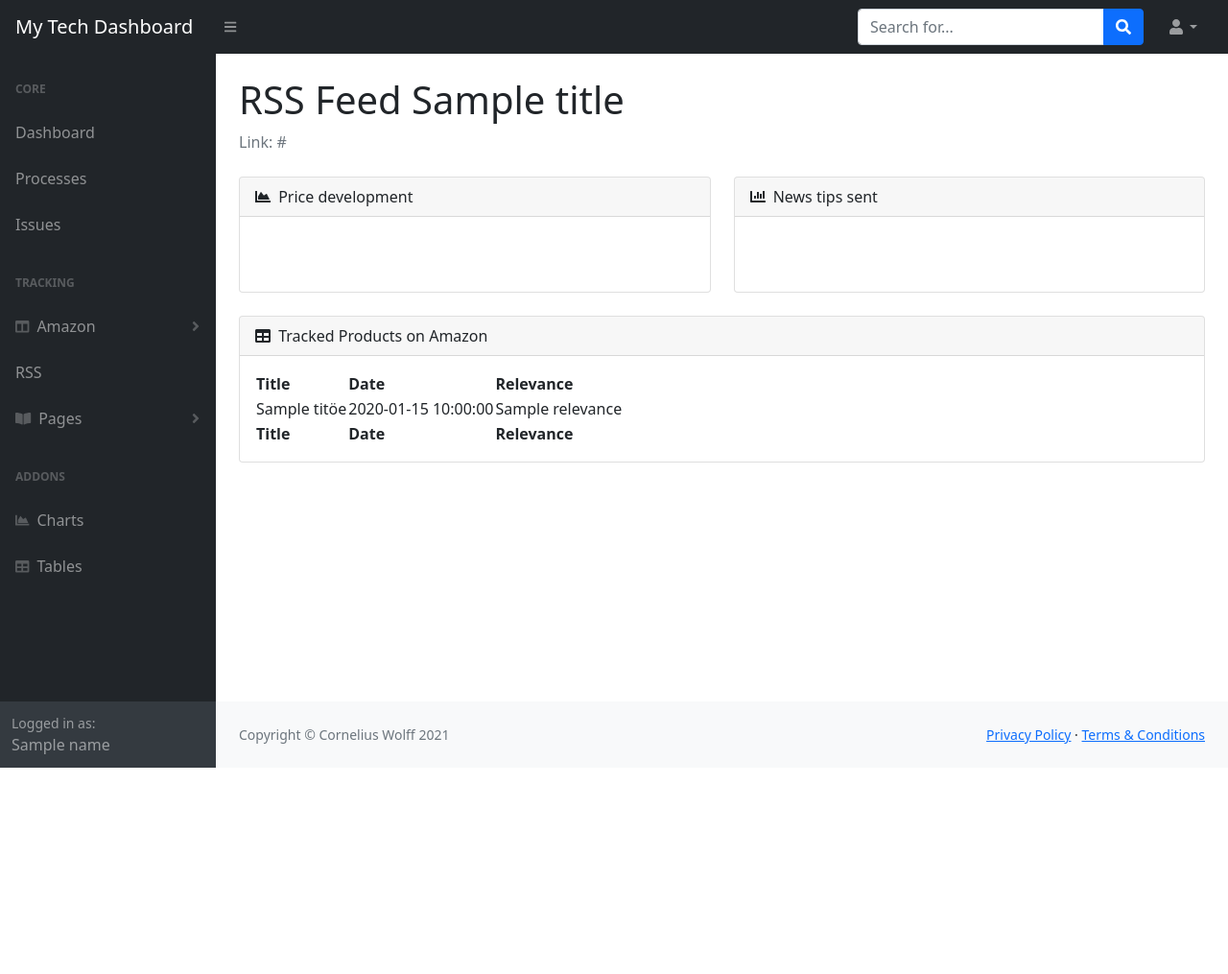
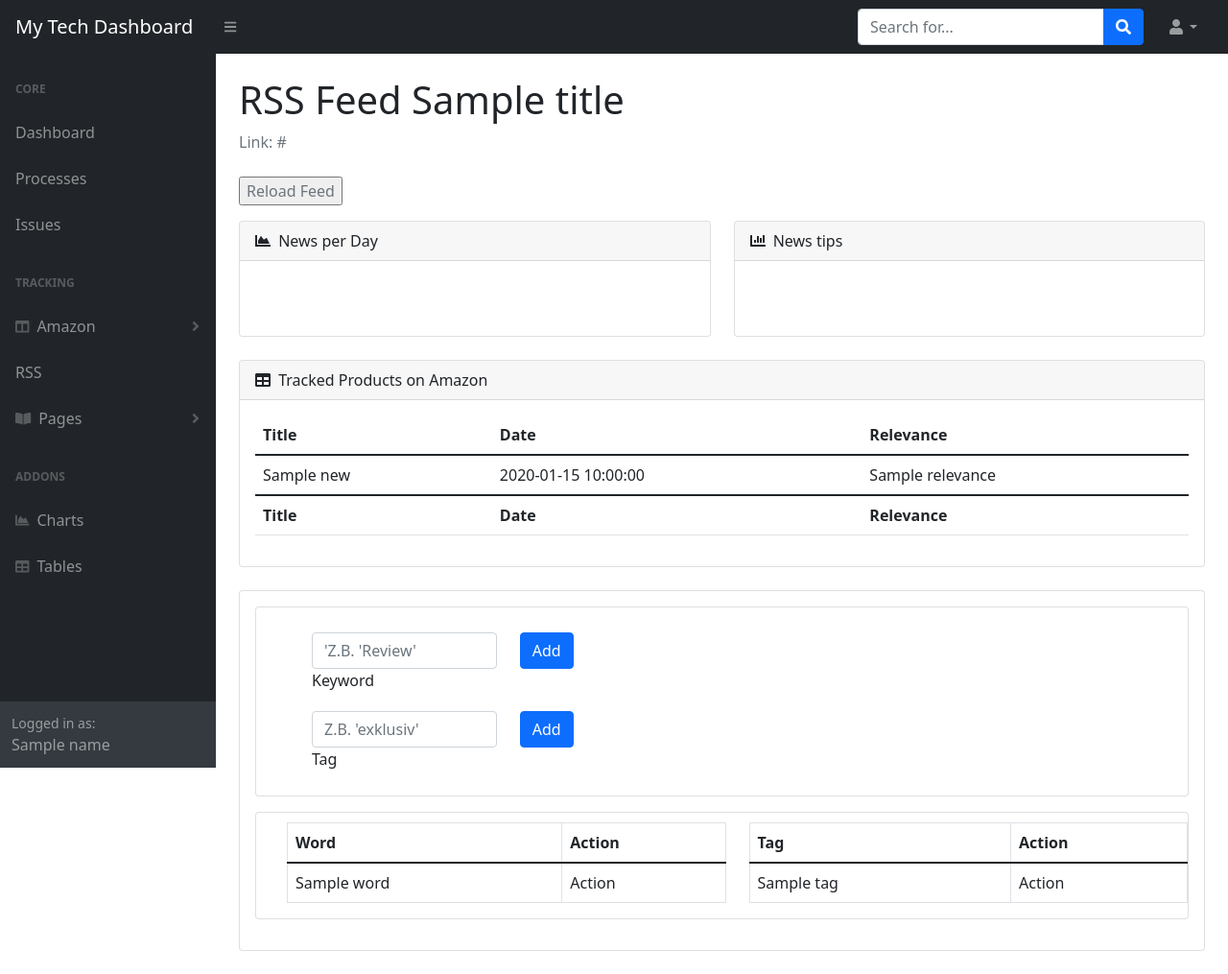
Before and after one commit to cowolff/Telegram_Tech_News, a Flask app: template templates/rss-specific.html in a window 1280 px wide. Shown: the whole page at 96% size. Before the commit the page ends 800 px from the top, so only its background shows below. Run offline with Flask 2, Linux system fonts and the light colour scheme; the template is opened without the code that fills it: most values are stand-ins (such as "Sample title", 1, 10 or a date in 2020); some libraries are stand-ins or nearby versions.

Commit message:
Web stuff
Everybody hates HTML and JS, so why bother explaining what I did. It was torture enough to actually do it.

```diff
--- a/static/assets/demo/chart-area-demo.js
+++ b/static/assets/demo/chart-area-demo.js
@@ -20,7 +20,7 @@ function convertToDate(arr) {
     console.log(date.getDate());
     dates.push(full_date);
   }
-  console.log(dates)
+  console.log(dates);
   return dates;
 }
 // Area Chart Example
--- a/static/assets/demo/chart-bar-demo.js
+++ b/static/assets/demo/chart-bar-demo.js
@@ -11,20 +11,34 @@ function getMax(arr) {
   return parseInt(max) + (max * 0.1);
 }
 
+function convertToDate(arr) {
+  var dates = [];
+  for (var i=0 ; i<arr.length ; i++) {
+    var date = new Date(arr[i]*1000);
+    var full_date = ""+date.getDate()+"."+(date.getMonth()+1)+"."+date.getFullYear();
+    console.log(date.getDate());
+    dates.push(full_date);
+  }
+  console.log(dates);
+  return dates;
+}
+
 // Bar Chart Example
 var ctx = document.getElementById("myBarChart");
 var weeks = document.getElementById("myBarChart").dataset.weeks;
 var numbers = document.getElementById("myBarChart").dataset.numbers;
 
+console.log(weeks);
 weeks = JSON.parse(weeks);
 numbers = JSON.parse(numbers);
+var dates = convertToDate(weeks);
 
 var max = getMax(numbers);
 
 var myLineChart = new Chart(ctx, {
   type: 'bar',
   data: {
-    labels: weeks,
+    labels: dates,
     datasets: [{
       label: "Revenue",
       backgroundColor: "rgba(2,117,216,1)",
@@ -42,7 +56,7 @@ var myLineChart = new Chart(ctx, {
           display: false
         },
         ticks: {
-          maxTicksLimit: 6
+          maxTicksLimit: 7
         }
       }],
       yAxes: [{
--- a/static/assets/demo/datatables-demo.js
+++ b/static/assets/demo/datatables-demo.js
@@ -1,4 +1,4 @@
 // Call the dataTables jQuery plugin
 $(document).ready(function() {
-  $('#dataTable').DataTable();
+   $('table.display').DataTable();
 });
--- a/templates/rss-overview.html
+++ b/templates/rss-overview.html
@@ -195,7 +195,8 @@
                                     <tbody>
                                         {% for feed in feeds %}
                                         <tr>
-                                            <td><button type="button" class="btn btn-link" type="submit" value={{ feed.feedId }} name="SpecificRSSButton">{{ feed.name }}</button></td>
+                                            <td>
+                                                <a href={{ url_for('getRSSspecific', feedId=feed.feedId) }}>{{ feed.name }}</button></td>
                                             <td>{{ feed.numberNews }}</td>
                                             <td>{{ feed.numberRelevantNews }}</td>
                                             <td>{{ feed.numberRelevantNewsToday }}</td>
--- a/templates/rss-specific.html
+++ b/templates/rss-specific.html
@@ -1,5 +1,6 @@
 <!DOCTYPE html>
 <html lang="en">
+
 <head>
     <meta charset="utf-8" />
     <meta http-equiv="X-UA-Compatible" content="IE=edge" />
@@ -9,29 +10,37 @@
     <title>My Tech Dashboard</title>
     <link href="https://cdn.jsdelivr.net/npm/simple-datatables@latest/dist/style.css" rel="stylesheet" />
     <link href="{{ url_for('static', filename='styles.css') }}" rel="stylesheet" />
-        <script src="https://cdnjs.cloudflare.com/ajax/libs/font-awesome/5.15.3/js/all.min.js" crossorigin="anonymous"></script>
+    <script src="https://cdnjs.cloudflare.com/ajax/libs/font-awesome/5.15.3/js/all.min.js"
+        crossorigin="anonymous"></script>
 </head>
+
 <body class="sb-nav-fixed">
     <nav class="sb-topnav navbar navbar-expand navbar-dark bg-dark">
         <!-- Navbar Brand-->
         <a class="navbar-brand ps-3" href="index.html">My Tech Dashboard</a>
         <!-- Sidebar Toggle-->
-            <button class="btn btn-link btn-sm order-1 order-lg-0 me-4 me-lg-0" id="sidebarToggle" href="#!"><i class="fas fa-bars"></i></button>
+        <button class="btn btn-link btn-sm order-1 order-lg-0 me-4 me-lg-0" id="sidebarToggle" href="#!"><i
+                class="fas fa-bars"></i></button>
         <!-- Navbar Search-->
         <form class="d-none d-md-inline-block form-inline ms-auto me-0 me-md-3 my-2 my-md-0">
             <div class="input-group">
-                    <input class="form-control" type="text" placeholder="Search for..." aria-label="Search for..." aria-describedby="btnNavbarSearch" />
-                    <button class="btn btn-primary" id="btnNavbarSearch" type="button"><i class="fas fa-search"></i></button>
+                <input class="form-control" type="text" placeholder="Search for..." aria-label="Search for..."
+                    aria-describedby="btnNavbarSearch" />
+                <button class="btn btn-primary" id="btnNavbarSearch" type="button"><i
+                        class="fas fa-search"></i></button>
             </div>
         </form>
         <!-- Navbar-->
         <ul class="navbar-nav ms-auto ms-md-0 me-3 me-lg-4">
             <li class="nav-item dropdown">
-                    <a class="nav-link dropdown-toggle" id="navbarDropdown" href="#" role="button" data-bs-toggle="dropdown" aria-expanded="false"><i class="fas fa-user fa-fw"></i></a>
+                <a class="nav-link dropdown-toggle" id="navbarDropdown" href="#" role="button" data-bs-toggle="dropdown"
+                    aria-expanded="false"><i class="fas fa-user fa-fw"></i></a>
                 <ul class="dropdown-menu dropdown-menu-end" aria-labelledby="navbarDropdown">
                     <li><a class="dropdown-item" href="#!">Settings</a></li>
                     <li><a class="dropdown-item" href="#!">Activity Log</a></li>
-                        <li><hr class="dropdown-divider" /></li>
+                    <li>
+                        <hr class="dropdown-divider" />
+                    </li>
                     <li><a class="dropdown-item" href="#!">Logout</a></li>
                 </ul>
             </li>
@@ -69,29 +78,37 @@
                         <a class="nav-link" href="{{ url_for('getRSSOverview') }}">
                             RSS
                         </a>
-                            <a class="nav-link collapsed" href="#" data-bs-toggle="collapse" data-bs-target="#collapsePages" aria-expanded="false" aria-controls="collapsePages">
+                        <a class="nav-link collapsed" href="#" data-bs-toggle="collapse" data-bs-target="#collapsePages"
+                            aria-expanded="false" aria-controls="collapsePages">
                             <div class="sb-nav-link-icon"><i class="fas fa-book-open"></i></div>
                             Pages
                             <div class="sb-sidenav-collapse-arrow"><i class="fas fa-angle-down"></i></div>
                         </a>
-                            <div class="collapse" id="collapsePages" aria-labelledby="headingTwo" data-bs-parent="#sidenavAccordion">
+                        <div class="collapse" id="collapsePages" aria-labelledby="headingTwo"
+                            data-bs-parent="#sidenavAccordion">
                             <nav class="sb-sidenav-menu-nested nav accordion" id="sidenavAccordionPages">
-                                    <a class="nav-link collapsed" href="#" data-bs-toggle="collapse" data-bs-target="#pagesCollapseAuth" aria-expanded="false" aria-controls="pagesCollapseAuth">
+                                <a class="nav-link collapsed" href="#" data-bs-toggle="collapse"
+                                    data-bs-target="#pagesCollapseAuth" aria-expanded="false"
+                                    aria-controls="pagesCollapseAuth">
                                     Authentication
                                     <div class="sb-sidenav-collapse-arrow"><i class="fas fa-angle-down"></i></div>
                                 </a>
-                                    <div class="collapse" id="pagesCollapseAuth" aria-labelledby="headingOne" data-bs-parent="#sidenavAccordionPages">
+                                <div class="collapse" id="pagesCollapseAuth" aria-labelledby="headingOne"
+                                    data-bs-parent="#sidenavAccordionPages">
                                     <nav class="sb-sidenav-menu-nested nav">
                                         <a class="nav-link" href="login.html">Login</a>
                                         <a class="nav-link" href="register.html">Register</a>
                                         <a class="nav-link" href="password.html">Forgot Password</a>
                                     </nav>
                                 </div>
-                                    <a class="nav-link collapsed" href="#" data-bs-toggle="collapse" data-bs-target="#pagesCollapseError" aria-expanded="false" aria-controls="pagesCollapseError">
+                                <a class="nav-link collapsed" href="#" data-bs-toggle="collapse"
+                                    data-bs-target="#pagesCollapseError" aria-expanded="false"
+                                    aria-controls="pagesCollapseError">
                                     Error
                                     <div class="sb-sidenav-collapse-arrow"><i class="fas fa-angle-down"></i></div>
                                 </a>
-                                    <div class="collapse" id="pagesCollapseError" aria-labelledby="headingOne" data-bs-parent="#sidenavAccordionPages">
+                                <div class="collapse" id="pagesCollapseError" aria-labelledby="headingOne"
+                                    data-bs-parent="#sidenavAccordionPages">
                                     <nav class="sb-sidenav-menu-nested nav">
                                         <a class="nav-link" href="401.html">401 Page</a>
                                         <a class="nav-link" href="404.html">404 Page</a>
@@ -119,28 +136,36 @@
         </div>
         <div id="layoutSidenav_content">
             <main>
+                <form method="post" action="/rss/{{ id }}">
                     <div class="container-fluid px-4">
                         <h1 class="mt-4">RSS Feed {{ title }}</h1>
                         <ol class="breadcrumb mb-4">
                             <li class="breadcrumb-item active">Link: {{ link }}</li>
+                        </ol>
+                        <ol class="breadcrumb">
+                            <input class="breadcrumb-item active" type="submit" value="Reload Feed"
+                                name="Reload-Button"></input>
                         </ol>
                         <div class="row">
                             <div class="col-xl-6">
                                 <div class="card mb-4">
                                     <div class="card-header">
                                         <i class="fas fa-chart-area me-1"></i>
-                                        Price development
+                                        News per Day
                                     </div>
-                                    <div class="card-body"><canvas id="myAreaChart" width="100%" height="40" data-prices='{{ prices }}' data-labels='{{ labels }}'></canvas></div>
+                                    <div class="card-body"><canvas id="myAreaChart" width="100%" height="40"
+                                            data-prices='{{ prices }}' data-labels='{{ labels }}'></canvas></div>
                                 </div>
                             </div>
                             <div class="col-xl-6">
                                 <div class="card mb-4">
                                     <div class="card-header">
                                         <i class="fas fa-chart-bar me-1"></i>
-                                        News tips sent
+                                        News tips
                                     </div>
-                                    <div class="card-body"><canvas id="myBarChart" width="100%" height="40", data-numbers='{{ numberOfNews }}', data-weeks='{{ weeksNumbers }}'></canvas></div>
+                                    <div class="card-body"><canvas id="myBarChart" width="100%" height="40" ,
+                                            data-numbers='{{ numberOfNews }}' ,
+                                            data-weeks='{{ weeksNumbers }}'></canvas></div>
                                 </div>
                             </div>
                         </div>
@@ -150,7 +175,7 @@
                                 Tracked Products on Amazon
                             </div>
                             <div class="card-body">
-                                <table id="datatablesSimple">
+                                <table id="datatablesSimple" class="table" style="width:100%">
                                     <thead>
                                         <tr>
                                             <th>Title</th>
@@ -168,8 +193,8 @@
                                     <tbody>
                                         {% for news in newsfeed %}
                                         <tr>
-                                                <td>{{ news.titöe }}</td>
-                                                <td>{{ news.date }}</td>
+                                            <td>{{ news.title }}</td>
+                                            <td>{{ news.timestamp }}</td>
                                             <td>{{ news.relevance }}</td>
                                         </tr>
                                         {% endfor %}
@@ -178,22 +203,87 @@
                             </div>
                         </div>
                     </div>
-                </main>
-                <footer class="py-4 bg-light mt-auto">
                     <div class="container-fluid px-4">
-                        <div class="d-flex align-items-center justify-content-between small">
-                            <div class="text-muted">Copyright &copy; Cornelius Wolff 2021</div>
-                            <div>
-                                <a href="#">Privacy Policy</a>
-                                &middot;
-                                <a href="#">Terms &amp; Conditions</a>
+                        <div class="card mb-4">
+                            <div class="card-body">
+                                <ol class="card" style="width: 100%">
+                                    <div class="card-body">
+                                        <form>
+                                            <div class="row" style="padding: 10px; width: 50%;">
+                                                <div class="col">
+                                                    <input type="text" id="keywordAdd" class="form-control"
+                                                        name="keywordAddField" placeholder="'Z.B. 'Review'">
+                                                    <label for="keywordAdd">Keyword</label>
+                                                </div>
+                                                <div class="col">
+                                                    <input class="btn btn-primary" name="keywordAddButton" type="submit"
+                                                        value="Add"></input>
+                                                </div>
+                                            </div>
+                                            <div class="row" style="padding: 10px;  width: 50%;">
+                                                <div class="col">
+                                                    <input type="text" id="tagAdd" class="form-control"
+                                                        name="tagAddField" placeholder="Z.B. 'exklusiv'">
+                                                    <label for="tagAdd">Tag</label>
+                                                </div>
+                                                <div class="col">
+                                                    <input class="btn btn-primary" name="tagAddButton" type="submit"
+                                                        value="Add"></input>
+                                                </div>
+                                            </div>
+                                        </form>
+                                    </div>
+                                </ol>
+                                <ol class="card" style="width: 100%">
+                                <div class="row">
+                                    <div class="col-xl-6", style="padding-top: 10px;">
+                                        <table id="datatablesSimple" class="table table-bordered" style="width:100%">
+                                            <thead>
+                                                <tr>
+                                                    <th>Word</th>
+                                                    <th>Action</th>
+                                                </tr>
+                                            </thead>
+                                            <tbody>
+                                                {% for keyword in keywords %}
+                                                <tr>
+                                                    <td>{{ keyword.word }}</td>
+                                                    <td>Action</td>
+                                                </tr>
+                                                {% endfor %}
+                                            </tbody>
+                                        </table>
+                                    </div>
+                                    <div class="col-xl-6", style="padding-top: 10px;">
+                                        <table id="datatablesSimple" class="table table-bordered" style="width:100%">
+                                            <thead>
+                                                <tr>
+                                                    <th>Tag</th>
+                                                    <th>Action</th>
+                                                </tr>
+                                            </thead>
+                                            <tbody>
+                                                {% for tag in tags %}
+                                                <tr>
+                                                    <td>{{ tag.tag }}</td>
+                                                    <td>Action</td>
+                                                </tr>
+                                                {% endfor %}
+                                            </tbody>
+                                        </table>
+                                    </div>
+                                </div>
+                                </ol>
                             </div>
                         </div>
                     </div>
-                </footer>
+                </form>
+            </main>
         </div>
     </div>
-        <script src="https://cdn.jsdelivr.net/npm/bootstrap@5.1.3/dist/js/bootstrap.bundle.min.js" crossorigin="anonymous"></script>
+    </div>
+    <script src="https://cdn.jsdelivr.net/npm/bootstrap@5.1.3/dist/js/bootstrap.bundle.min.js"
+        crossorigin="anonymous"></script>
     <script src="{{ url_for('static', filename='js/scripts.js') }}"></script>
     <script src="https://cdnjs.cloudflare.com/ajax/libs/Chart.js/2.8.0/Chart.min.js" crossorigin="anonymous"></script>
     <script src="{{ url_for('static', filename='assets/demo/chart-area-demo.js') }}"></script>
@@ -201,4 +291,5 @@
     <script src="https://cdn.jsdelivr.net/npm/simple-datatables@latest" crossorigin="anonymous"></script>
     <script src="{{ url_for('static', filename='js/datatables-simple-demo.js') }}"></script>
 </body>
+
 </html>
```
Also changed, not shown: templates/assets/demo/datatables-demo.js (+12 -2 lines). Lines whose indentation alone changed are shown as unchanged.
